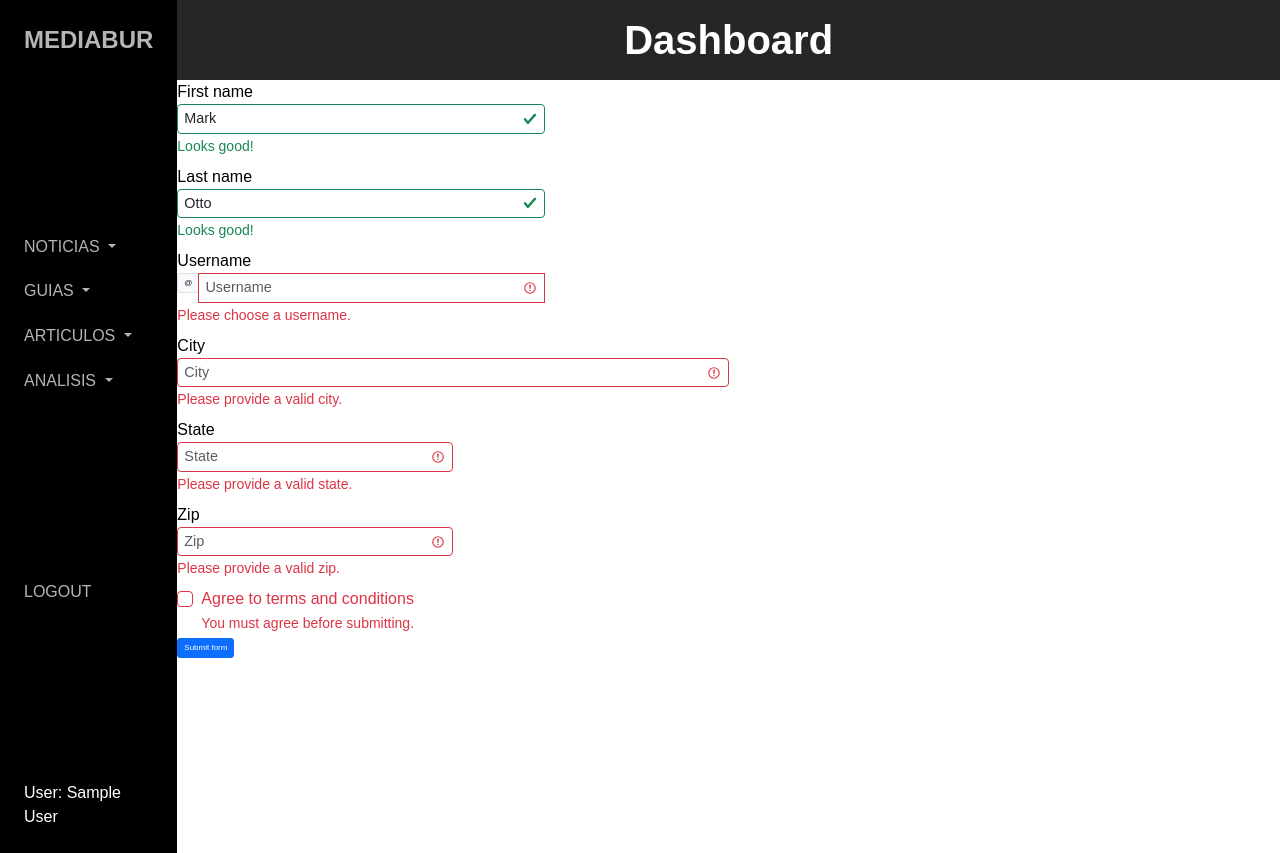
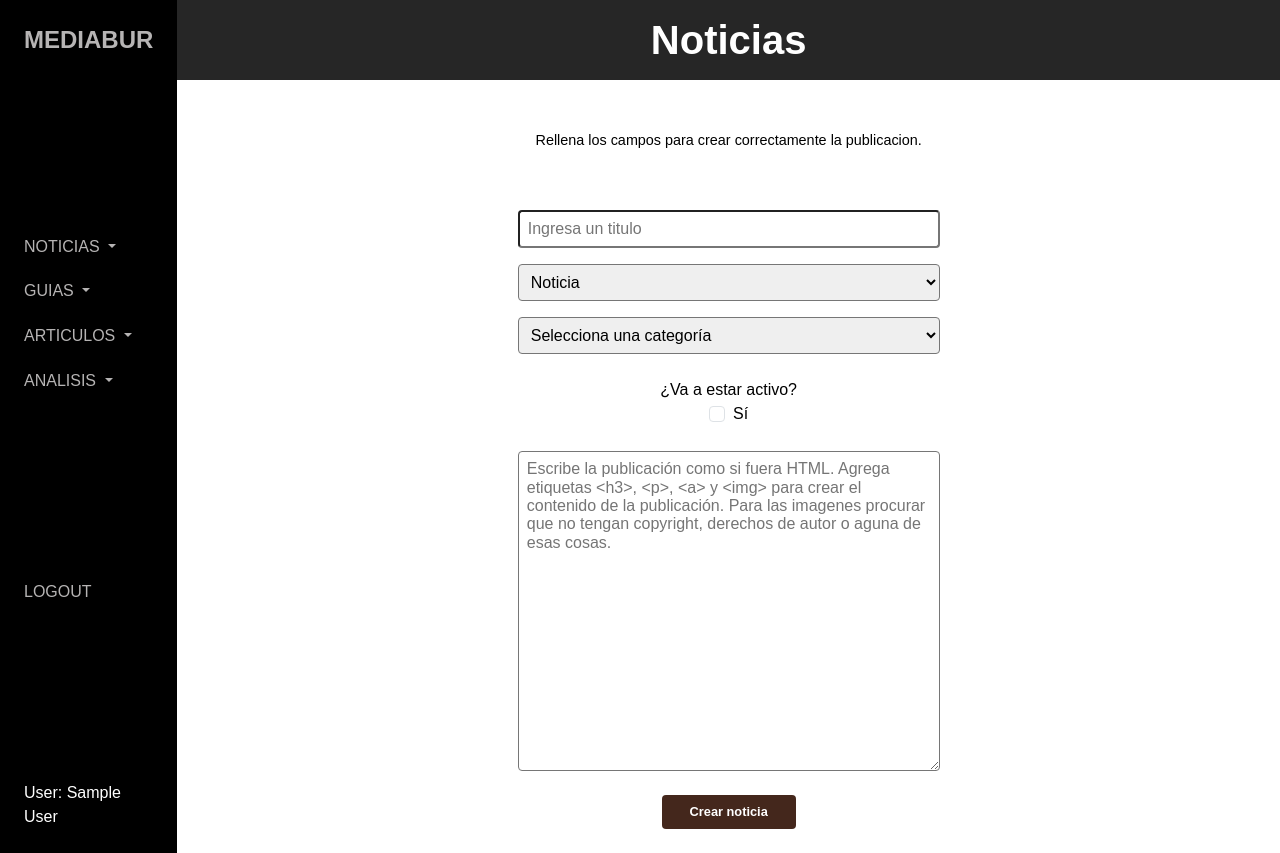
Before and after one commit to ivan-burgio/mediabur, a PHP site: page /dashboard/noticias/crear in a window 1280 px wide. Run offline with PHP 8.4, Linux system fonts and the light colour scheme; the visitor is signed in with stand-in values (Sample User, id 1); some libraries are stand-ins or nearby versions.

Commit message:
Estructura y estilos del formulario para crear publiaciones y cambio logica de la DB

```diff
--- a/controllers/NoticiaController.php
+++ b/controllers/NoticiaController.php
@@ -14,7 +14,7 @@ class NoticiaController {
         $noticias = Noticia::all();
 
         // Render a la vista
-        $router->render('admin/dashboard', [
+        $router->render('admin/general', [
             'titulo_pestaña' => 'Noticias',
             'titulo_page' => 'Noticias',
             'noticias' => $noticias,
@@ -28,6 +28,7 @@ class NoticiaController {
         $user_name = $_SESSION['name'];
         $alertas = [];
         $noticia = new Noticia;
+        $tipo = 'noticia';
 
         if ($_SERVER['REQUEST_METHOD'] === 'POST') {
 
@@ -51,10 +52,12 @@ class NoticiaController {
         }
 
         $router->render('admin/crear', [
-            'titulo_pestaña' => 'Dashboard',
-            'titulo_page' => 'Dashboard',
+            'titulo_pestaña' => 'Noticias',
+            'titulo_page' => 'Noticias',
+            'alertas' => $alertas,
+            'noticias' => $noticia,
             'user_name' => $user_name,
-            'alertas' => $alertas,
+            'tipo' => $tipo,
         ]);
     }
 
--- a/src/scss/pages/_form.scss
+++ b/src/scss/pages/_form.scss
@@ -6,7 +6,6 @@
     flex-direction: column;
     align-items: center;
     width: 100%;
-    height: 40vh;
 
     @include m.tablet {
         width: 40%;
@@ -50,3 +49,7 @@
     transform: translateY(-50%);
     cursor: pointer;
 }
+
+.textarea {
+    height: 40rem !important;
+}
--- a/views/admin/crear.php
+++ b/views/admin/crear.php
@@ -1,65 +1,47 @@
-<form>
-  <div class="form-row">
-    <div class="col-md-4 mb-3">
-      <label for="validationServer01">First name</label>
-      <input type="text" class="form-control is-valid" id="validationServer01" placeholder="First name" value="Mark" required>
-      <div class="valid-feedback">
-        Looks good!
-      </div>
+<div class="dashboard__contenido">
+    <div class="formulario__main">
+        <p class="text-center pt-5">Rellena los campos para crear correctamente la publicacion.</p>
+
+        <?php require_once __DIR__ . '/../templates/alertas.php'; ?>
+
+        <form class="formulario" method="POST" action="/dashboard/'<?php echo strtolower($titulo_page); ?>'/crear">
+            <input type="text" class="formulario__input" placeholder="Ingresa un titulo" required>
+
+            <select class="formulario__input" required>
+                <option value="" selected disabled>Selecciona el tipo de publicacion</option>
+                <option value="categoria2" <?php echo ($tipo == "noticia") ? "selected" : ""; ?>>Noticia</option>
+                <option value="categoria1" <?php echo ($tipo == "guia") ? "selected" : ""; ?>>Guia</option>
+                <option value="categoria3" <?php echo ($tipo == "articulo") ? "selected" : ""; ?>>Articulo</option>
+                <option value="categoria3" <?php echo ($tipo == "analisis") ? "selected" : ""; ?>>Analisis</option>
+            </select>
+
+            <select class="formulario__input" required>
+                <option value="" selected disabled>Selecciona una categoría</option>
+                <option value="categoria2">Videojuegos</option>
+                <option value="categoria1">Plataformas</option>
+                <option value="categoria3">Tecnologia</option>
+                <option value="categoria3">Programacion</option>
+                <option value="categoria3">Entretenimiento</option>
+            </select>
+
+            <div class="formulario__input d-flex flex-column align-items-center">
+                <label for="activo">¿Va a estar activo?</label>
+                <div class="form-check">
+                    <input class="form-check-input" type="checkbox" name="activo" id="activo" value="1" required>
+                    <label class="form-check-label" for="activo">Sí</label>
+                </div>
+            </div>
+
+            <textarea
+                class="formulario__input textarea"
+                rows="50"
+                cols="50"
+                placeholder="Escribe la publicación como si fuera HTML. Agrega etiquetas <h3>, <p>, <a> y <img> para crear el contenido de la publicación. Para las imagenes procurar que no tengan copyright, derechos de autor o aguna de esas cosas.
+                "
+                required
+            ></textarea>
+
+            <input type="submit" class="formulario__boton" name="submit" value="Crear <?php echo $tipo; ?>">
+        </form>
     </div>
-    <div class="col-md-4 mb-3">
-      <label for="validationServer02">Last name</label>
-      <input type="text" class="form-control is-valid" id="validationServer02" placeholder="Last name" value="Otto" required>
-      <div class="valid-feedback">
-        Looks good!
-      </div>
-    </div>
-    <div class="col-md-4 mb-3">
-      <label for="validationServerUsername">Username</label>
-      <div class="input-group">
-        <div class="input-group-prepend">
-          <span class="input-group-text" id="inputGroupPrepend3">@</span>
-        </div>
-        <input type="text" class="form-control is-invalid" id="validationServerUsername" placeholder="Username" aria-describedby="inputGroupPrepend3" required>
-        <div class="invalid-feedback">
-          Please choose a username.
-        </div>
-      </div>
-    </div>
-  </div>
-  <div class="form-row">
-    <div class="col-md-6 mb-3">
-      <label for="validationServer03">City</label>
-      <input type="text" class="form-control is-invalid" id="validationServer03" placeholder="City" required>
-      <div class="invalid-feedback">
-        Please provide a valid city.
-      </div>
-    </div>
-    <div class="col-md-3 mb-3">
-      <label for="validationServer04">State</label>
-      <input type="text" class="form-control is-invalid" id="validationServer04" placeholder="State" required>
-      <div class="invalid-feedback">
-        Please provide a valid state.
-      </div>
-    </div>
-    <div class="col-md-3 mb-3">
-      <label for="validationServer05">Zip</label>
-      <input type="text" class="form-control is-invalid" id="validationServer05" placeholder="Zip" required>
-      <div class="invalid-feedback">
-        Please provide a valid zip.
-      </div>
-    </div>
-  </div>
-  <div class="form-group">
-    <div class="form-check">
-      <input class="form-check-input is-invalid" type="checkbox" value="" id="invalidCheck3" required>
-      <label class="form-check-label" for="invalidCheck3">
-        Agree to terms and conditions
-      </label>
-      <div class="invalid-feedback">
-        You must agree before submitting.
-      </div>
-    </div>
-  </div>
-  <button class="btn btn-primary" type="submit">Submit form</button>
-</form>
+</div>
```
Also changed, not shown: mediabur.sql (+10 -30 lines), public/build/css/app.css, views/admin/general.php (added), 1 other file.
